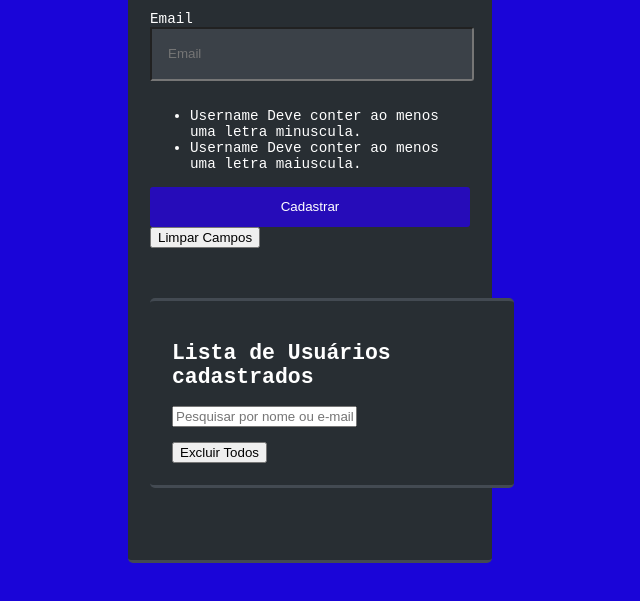
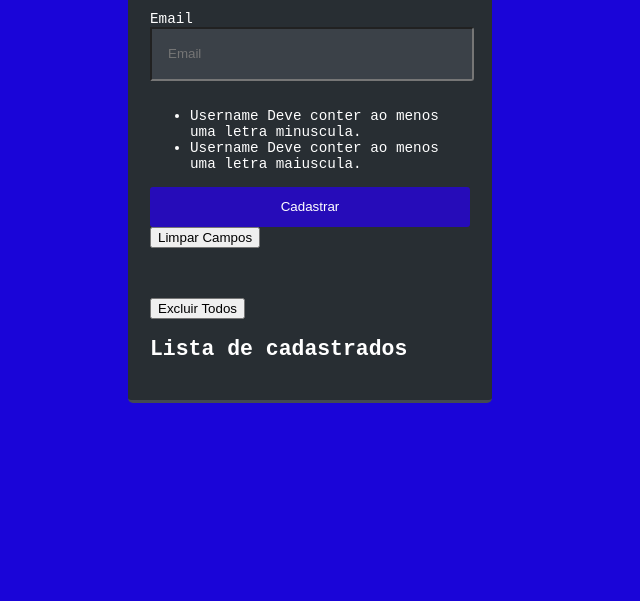
Before and after one commit to TFED14/meu-projeto2, a plain HTML site: page admin.html in a window 1280 px wide. Shown: the part 357-958 px from the top of the page, without its empty margins (352-992 px from the left). After the commit the page ends 810 px from the top, so only its background shows below. Drawn offline with Linux system fonts and the light colour scheme; a script that the page names is missing.

Commit message:
Update admin.html

```diff
--- a/admin.html
+++ b/admin.html
@@ -22,6 +22,7 @@
       <div class="login">
         <form Name='form-login'>
           <h1>CADASTRO</h1>
+          <form id="loginForm">
             <label for="Name">Username</label></br>
             <input type="Name" id="Name" placeholder="Name" required><br>
             <label for="Email">Email</label>
@@ -34,18 +35,13 @@
             <input id="rgstr_btn" type="submit" value="Cadastrar" onclick="store()"><br>
             <button type="button" onclick="clearFields()">Limpar Campos</button>
           </form>
+        </form>
       </div>
 
-      <div class="login">
-        <form name="form-login">
-      <h2>Lista de Usuários cadastrados</h2>
-      <input type="text" id="searchInput" placeholder="Pesquisar por nome ou e-mail" oninput="searchUser()">
-      <ul id="userList">
+      <button onclick="deleteAll()">Excluir Todos</button>
 
-      </ul>
-
-      <button onclick="deleteAll()">Excluir Todos</button>
-      </form>
+      <h2>Lista de cadastrados</h2>
+      <ul id="cadastroLista"></ul>
     </main>
 
   </body>
```
Lines whose indentation alone changed are shown as unchanged.
